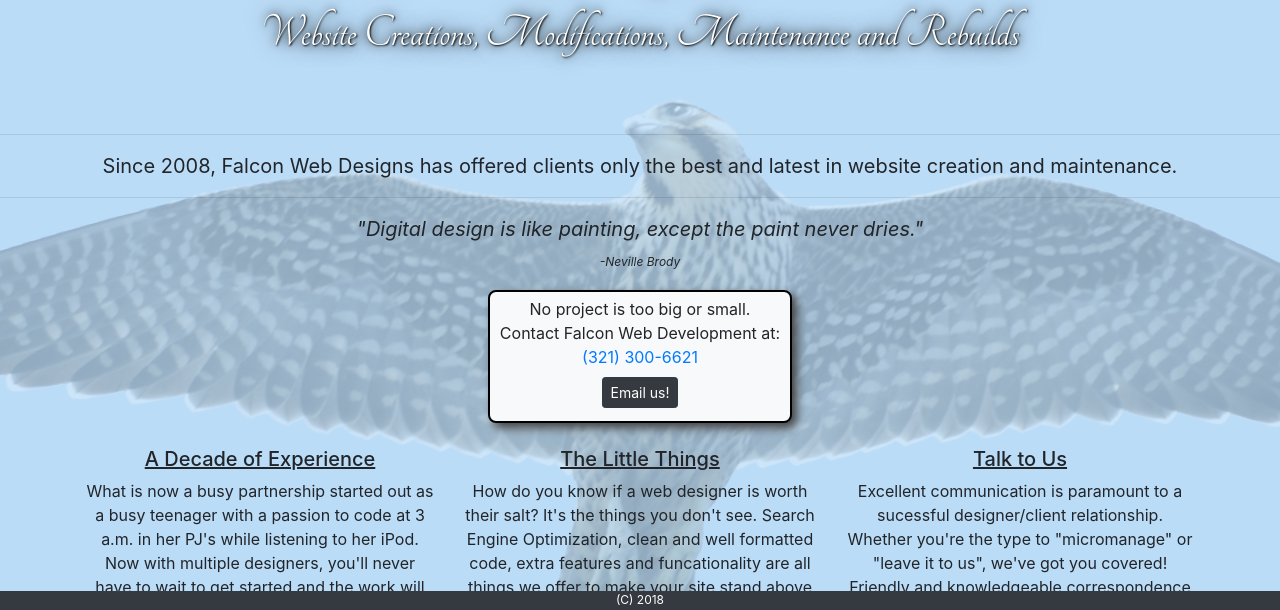
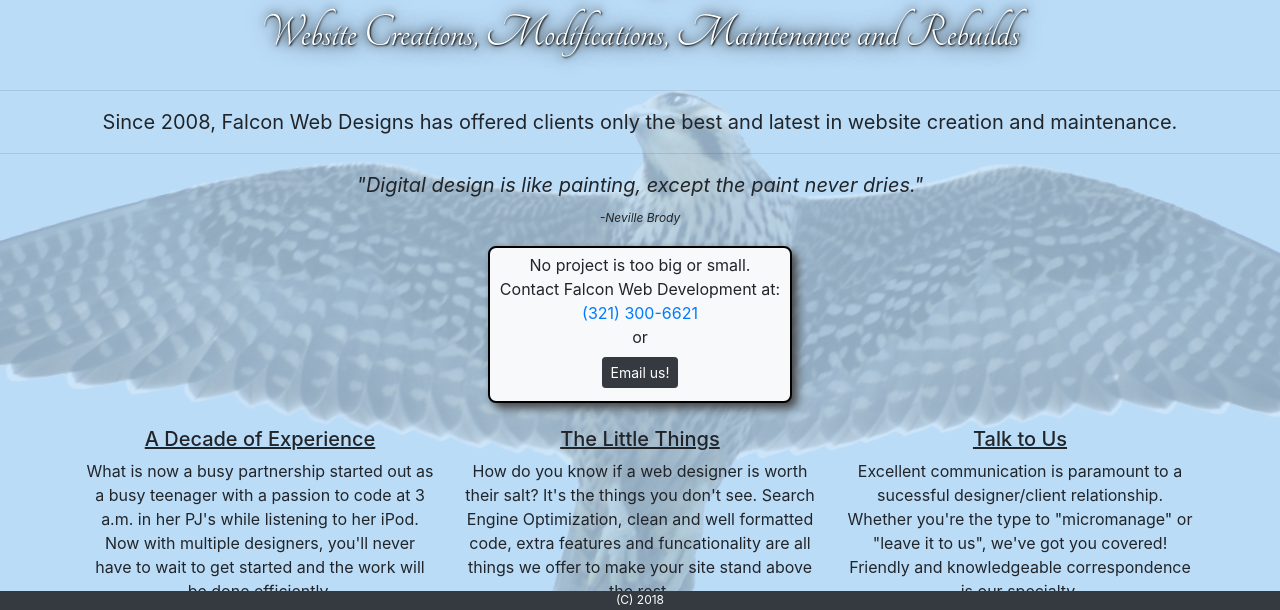
Before and after one commit to kerryfalke/falconwebdesign, a plain HTML site: page index.html in a window 1280 px wide. Shown: the part 173-783 px from the top of the page. Drawn offline with nearby package versions, Linux system fonts and the light colour scheme.

Commit message:
Minor edits/fixes

```diff
--- a/index.html
+++ b/index.html
@@ -20,7 +20,7 @@
 			<div class="col-sm-4"><img src="Images/logoright.png" class="img-responsive rightwing fadedtext"></div>
 		</div>
 	</div>
-	<div class="text-center style1 pb-5">
+	<div class="text-center style1 pb-1">
   		<h3 align="center" class="style1 fadedtext">Website Creations, Modifications, Maintenance and Rebuilds</h3>
 	</div>
 </header>
@@ -41,6 +41,7 @@
 <div align="center" class="bg-light text-center contactbox">No project is too big or small. <br>
             Contact Falcon Web Development at:<br>
             <a href="tel:3213006621">(321) 300-6621</a><br>
+						<span>or</span><br>
             <button type="button" class="btn btn-dark btn-sm my-2" data-toggle="modal" data-target="#ContactModal">Email us!</button>
 </div>
 
```
